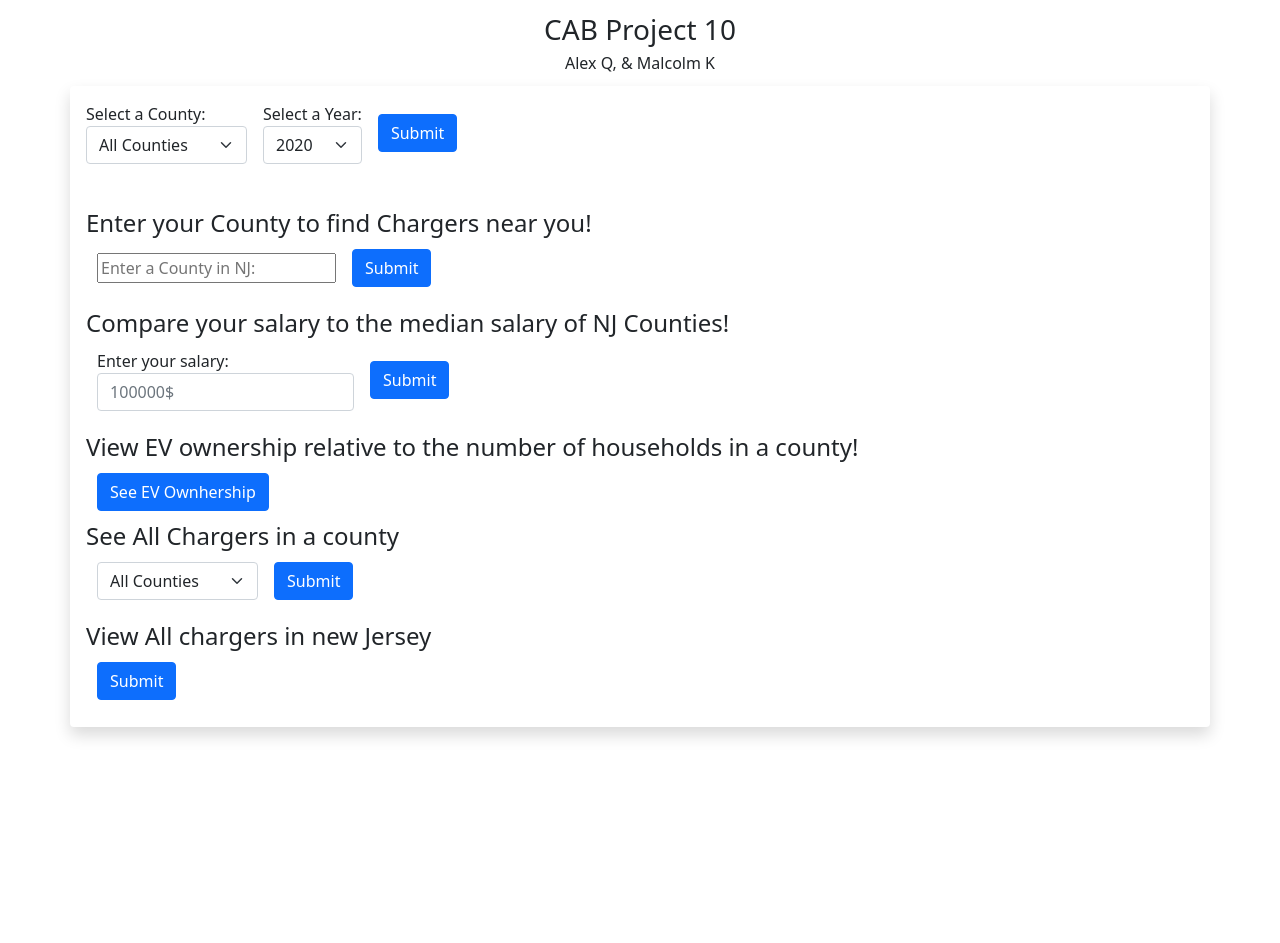
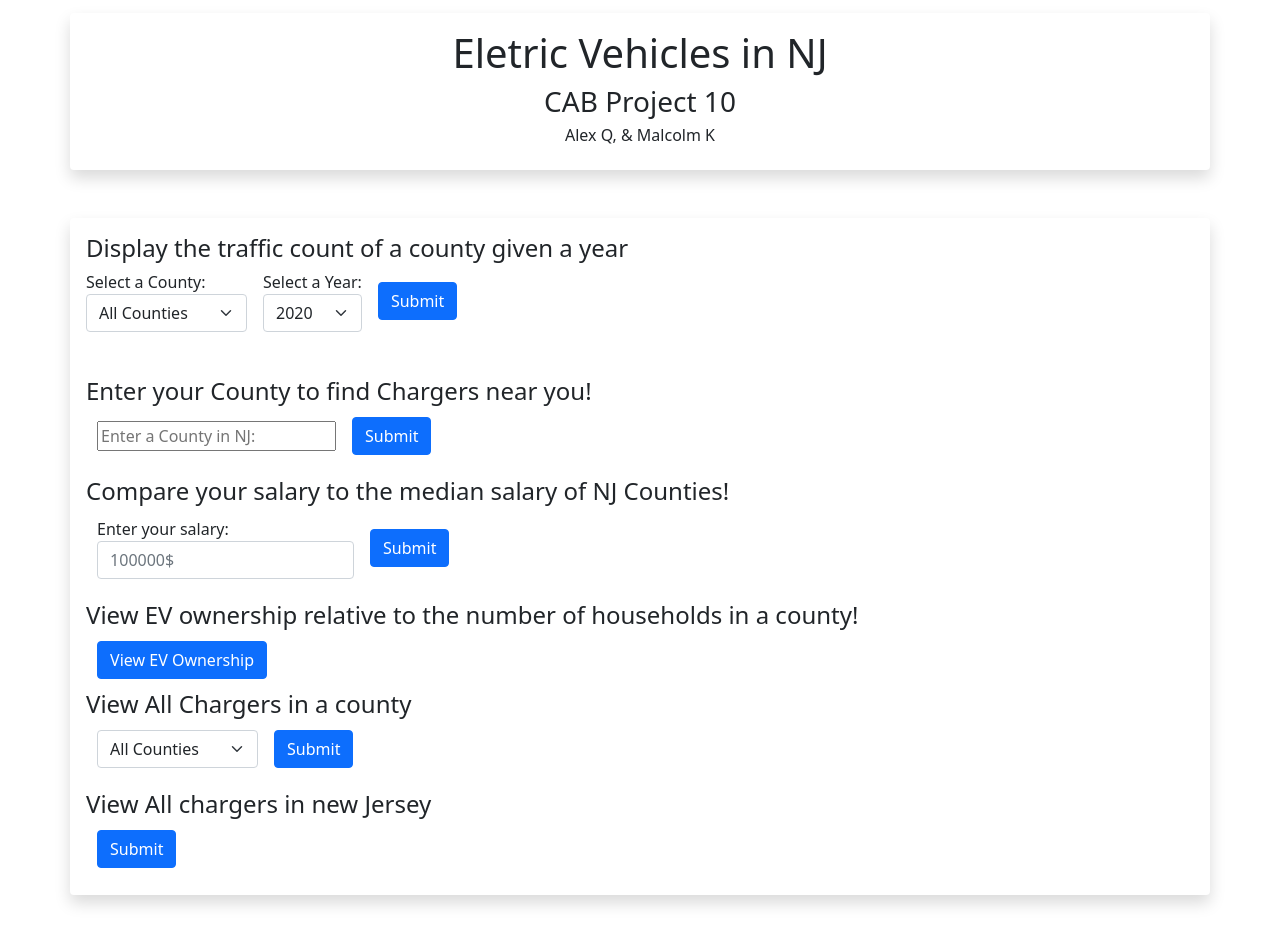
Before and after one commit to k-kahora/cab-10-project, a Flask app: page / in a window 1280 px wide. Before the commit the page ends 738 px from the top, so only its background shows below. Run offline with Flask 3, Linux system fonts and the light colour scheme; a database or web service that is not in the repository returns one stand-in record (values such as "Sample title"); some libraries are stand-ins or nearby versions.

Commit message:
Styled title

```diff
--- a/templates/my-form.html
+++ b/templates/my-form.html
@@ -8,13 +8,15 @@
     </head>
     <body>
 <script src="https://cdn.jsdelivr.net/npm/bootstrap@5.0.2/dist/js/bootstrap.bundle.min.js"></script>
-<div class="text-center jumbotron">
+<div class="text-center container shadow p-3 mb-5 bg-white rounded">
 
+	    <h1>Eletric Vehicles in NJ</h1>
 	    <h3>CAB Project 10</h3>
 	    <h6>Alex Q, & Malcolm K</h6>
 </div>
 <div class="container shadow p-3 mb-5 bg-white rounded">
   <div class="row justify-content-center">
+    <h4>Display the traffic count of a county given a year</h4>
     <form method="post" action="/county-handler">
       <div class="row align-items-center g-3">
 	<div class="col-auto">
@@ -68,9 +70,9 @@
 
   <h4>View EV ownership relative to the number of households in a county!</h4>
   <form action="/percent-handler" method="POST">
-    <button class="btn btn-primary" type="submit">See EV Ownhership</button>
+    <button class="btn btn-primary" type="submit">View EV Ownership</button>
   </form>
-  <h4>See All Chargers in a county</h4>
+  <h4>View All Chargers in a county</h4>
   <form action="/charger-by-county" method="POST">
     <div class="row align-items-center g-3">
       <div class="col-auto">
```
